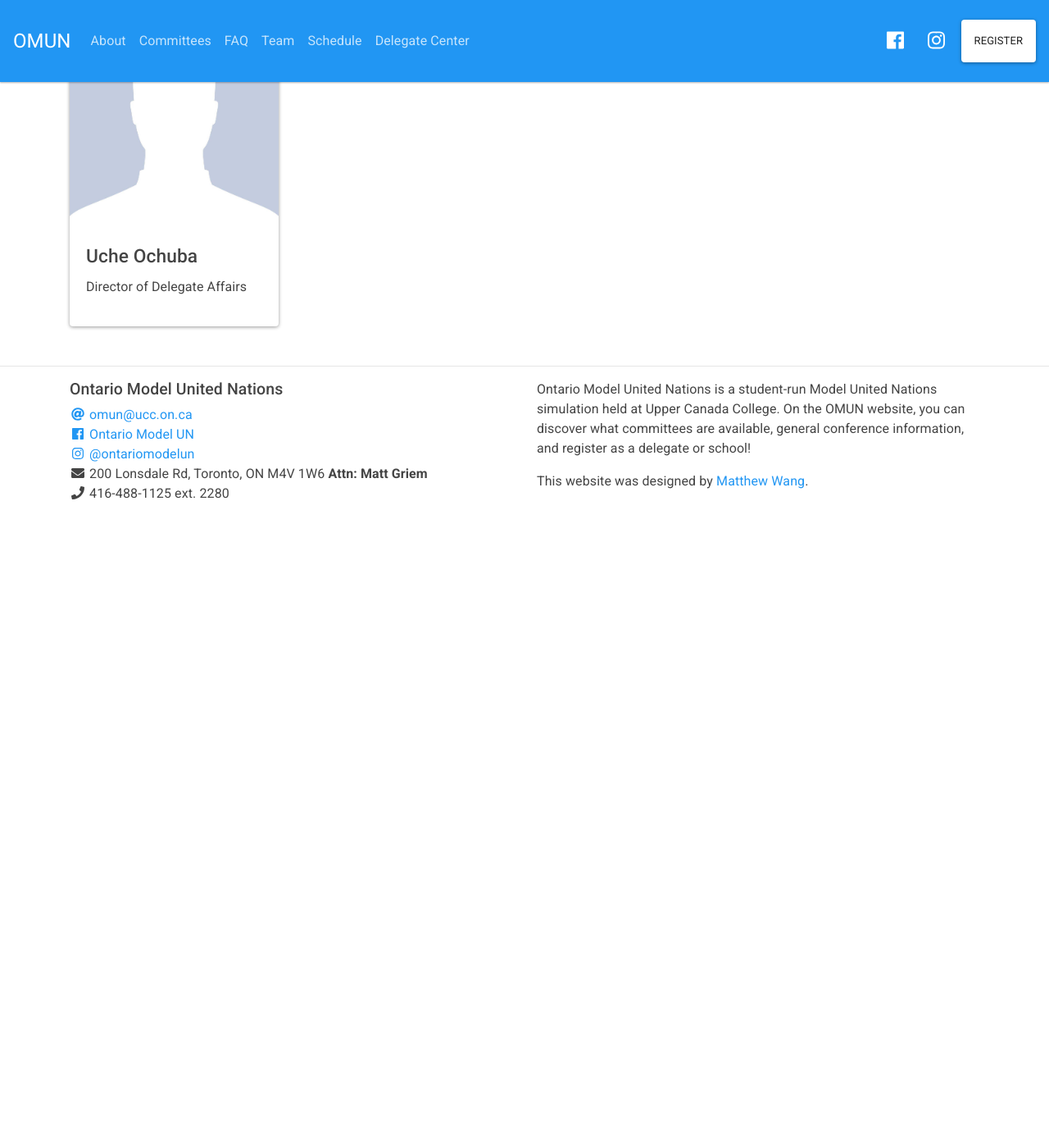
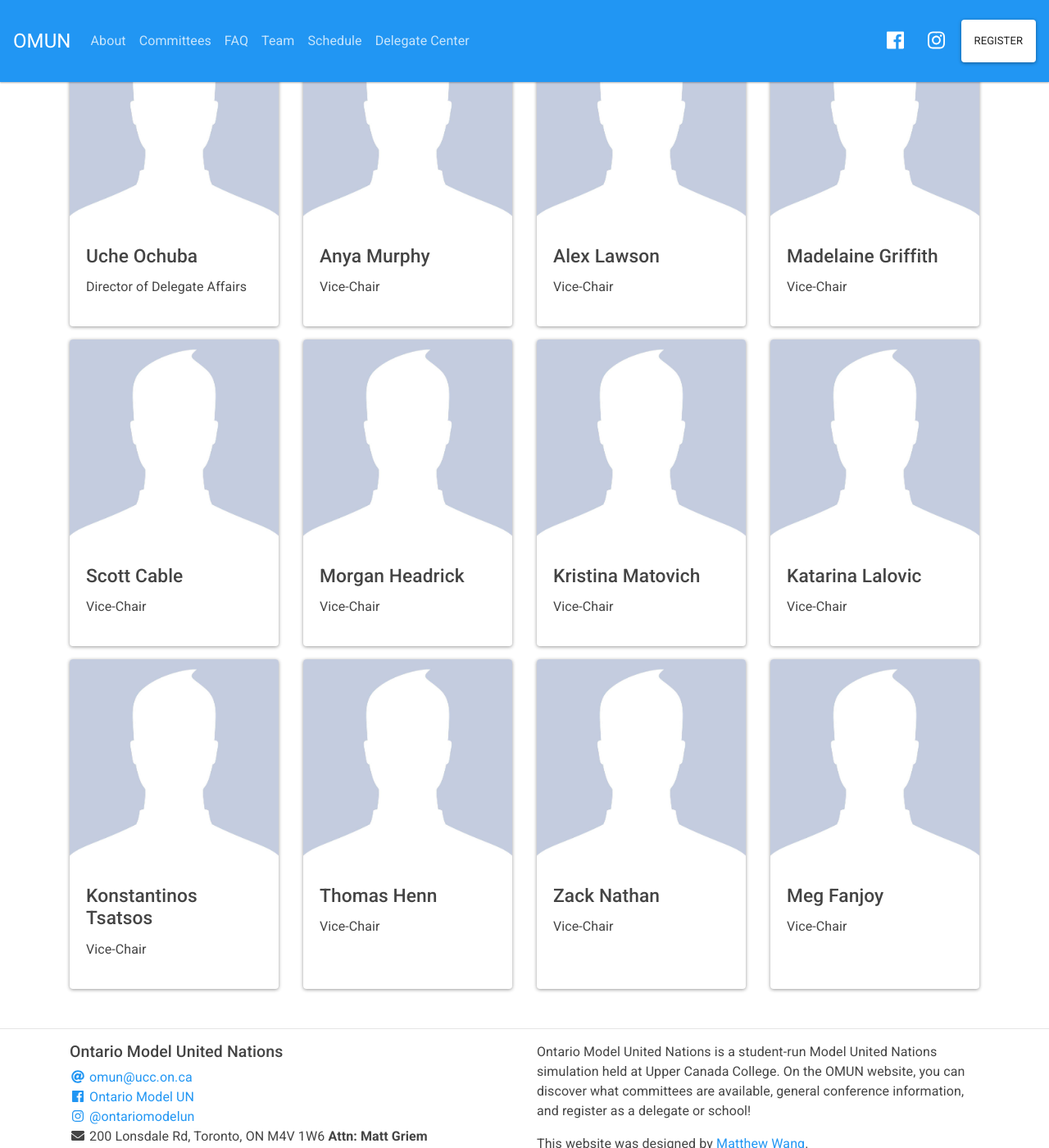
Before and after one commit to malsf21/omun.ca, a Jekyll site: the page built from team.html, in a window 1280 px wide and 1400 px high, scrolled down 2549 px. Shown: the whole window at 82% size. Built offline with Jekyll 4.4.1, drawn with Linux system fonts in a browser that asks for light colours; before the commit the page ends 3179 px from its top, so only the background shows below that.

Commit message:
updates staff to include vice chairs

```diff
--- a/_data/staff.yml
+++ b/_data/staff.yml
@@ -72,6 +72,39 @@ dusgexternal:
   role: "Deputy USG External Affairs"
   name: "Gaurav Dogra"
   photo: "gdogra.jpg"
-# ddaffairs:
-#   role: "Director of Delegate Affairs"
-#   name: "Uche Ochuba"
+ddaffairs:
+  role: "Director of Delegate Affairs"
+  name: "Uche Ochuba"
+vchair1:
+  role: "Vice-Chair"
+  name: "Anya Murphy"
+vchair2:
+  role: "Vice-Chair"
+  name: "Alex Lawson"
+vchair3:
+  role: "Vice-Chair"
+  name: "Madelaine Griffith"
+vchair4:
+  role: "Vice-Chair"
+  name: "Scott Cable"
+vchair5:
+  role: "Vice-Chair"
+  name: "Morgan Headrick"
+vchair6:
+  role: "Vice-Chair"
+  name: "Kristina Matovich"
+vchair7:
+  role: "Vice-Chair"
+  name: "Katarina Lalovic"
+vchair8:
+  role: "Vice-Chair"
+  name: "Konstantinos Tsatsos"
+vchair9:
+  role: "Vice-Chair"
+  name: "Thomas Henn"
+vchair10:
+  role: "Vice-Chair"
+  name: "Zack Nathan"
+vchair11:
+  role: "Vice-Chair"
+  name: "Meg Fanjoy"
--- a/team.html
+++ b/team.html
@@ -34,17 +34,4 @@ permalink: /team/
     </div>
   {% cycle 'group2': '','','', '</div>' %}
   {% endfor %}
-  <div class="row">
-    <div class="col-md-3">
-      <div class="card my-2">
-        <img class="card-img-top rounded" src="/img/staff/avatar.jpg" alt="Photo of Uche Ochuba">
-        <div class="card-body">
-          <h3 class="card-title">Uche Ochuba</h3>
-          <p class="card-text">
-            Director of Delegate Affairs
-          <p/>
-        </div>
-      </div>
-    </div>
-  </div>
 </div>
```
